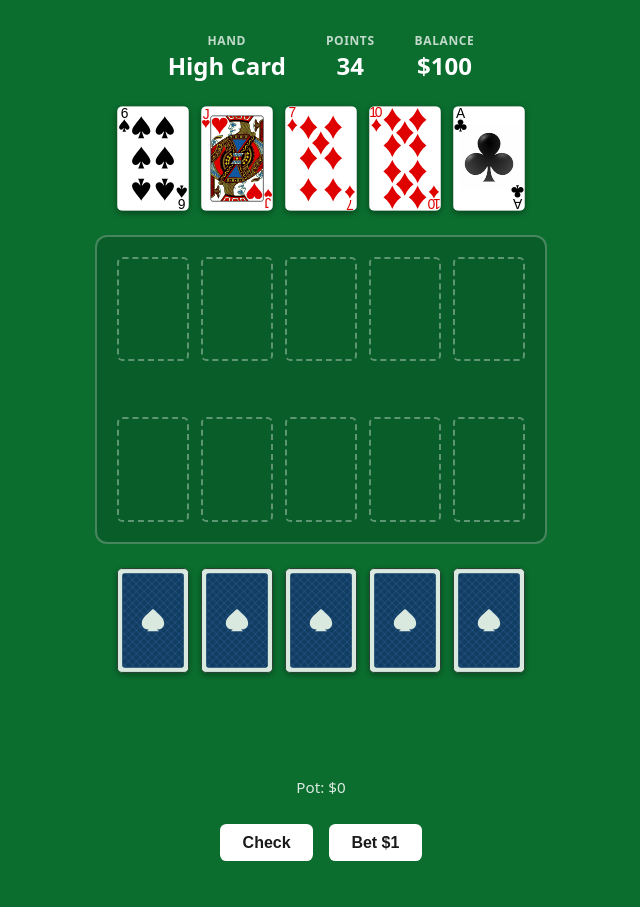
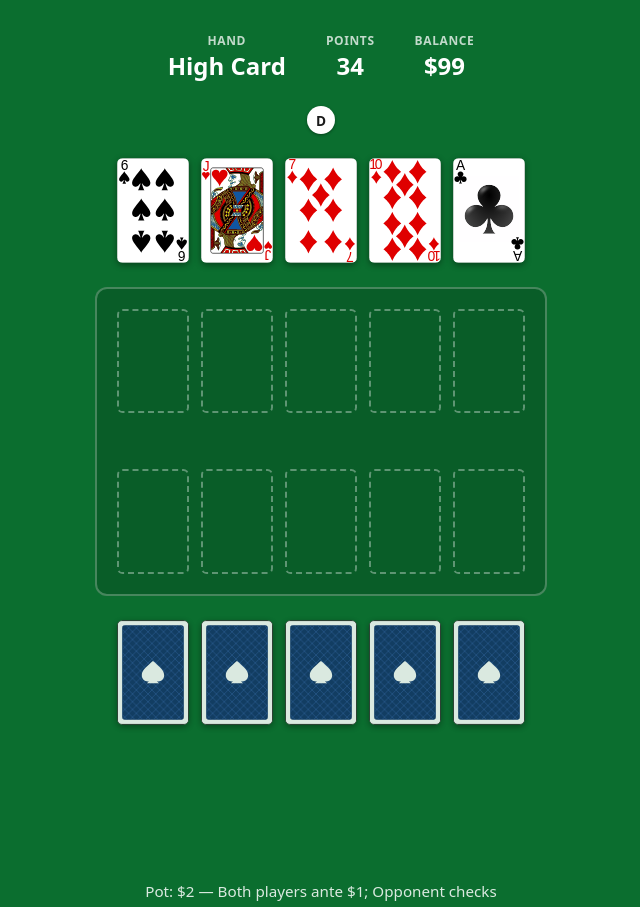
Before and after one commit to bobbyi/scarney, a website built with Vite: page index.html in a window 1280 px wide. Shown: the top 907 px of the page, without its empty margins (319-959 px from the left). Built offline with nearby package versions, Linux system fonts and the light colour scheme.

Commit message:
Add ante and an alternating dealer button
Each hand now antes $1 per player and the player without the button
acts first. Since the opponent still never opens with a bet, its
forced opening check is precomputed and shown before the player's
turn; a small notes list (rather than a single last-action slot)
lets a round's closing response and the next round's opening check
both show correctly when they land in the same click.

Co-Authored-By: Claude Sonnet 5 <noreply@anthropic.com>

```diff
--- a/src/game/betting.ts
+++ b/src/game/betting.ts
@@ -1,9 +1,16 @@
 import type { Winner } from "./showdown";
 
 export const STAKES: readonly number[] = [1, 1, 1, 2, 2, 2];
+export const ANTE = 1;
 
+export type Player = "player" | "opponent";
 export type BettingAction = "check" | "bet";
 export type OpponentAction = "check" | "call";
+
+// The player without the dealer button acts first each round.
+export function opponentActsFirst(buttonHolder: Player): boolean {
+  return buttonHolder === "player";
+}
 
 export interface BettingRoundResult {
   potContribution: number;
--- a/src/main.ts
+++ b/src/main.ts
@@ -11,7 +11,15 @@ import {
 } from "./game/deck";
 import { classifyHand, handPoints } from "./game/scoring";
 import { determineHighWinner, determineLowWinner, type HighResult, type Winner } from "./game/showdown";
-import { resolveBettingRound, settleShowdown, STAKES, type BettingAction, type OpponentAction } from "./game/betting";
+import {
+  ANTE,
+  opponentActsFirst,
+  resolveBettingRound,
+  settleShowdown,
+  STAKES,
+  type BettingAction,
+  type Player,
+} from "./game/betting";
 
 const RANK_FILE_NAMES: Record<Rank, string> = {
   "2": "2",
@@ -47,16 +55,18 @@ function nextDeck(): Card[] {
   return shuffleDeck(createDeck());
 }
 
-let deal: ScarneyDeal = dealScarney(nextDeck());
-let revealedCount = 0;
-let hand: Card[] = deal.hand;
-let opponentHand: Card[] = deal.opponentHand;
-let discardPiles: Card[][] = Array.from({ length: BOARD_SIZE }, () => []);
-let showdownRevealed = false;
+let deal: ScarneyDeal;
+let revealedCount: number;
+let hand: Card[];
+let opponentHand: Card[];
+let discardPiles: Card[][];
+let showdownRevealed: boolean;
+let showdownResult: { high: HighResult; low: Winner } | null;
 let playerBalance = 100;
-let pot = 0;
-let lastOpponentAction: OpponentAction | null = null;
-let showdownResult: { high: HighResult; low: Winner } | null = null;
+let pot: number;
+let potNotes: string[];
+let buttonHolder: Player = "player";
+let opponentFirst: boolean;
 
 function cardImageSrc(card: Card): string {
   return `/cards/${RANK_FILE_NAMES[card.rank]}_of_${card.suit}.svg`;
@@ -130,9 +140,12 @@ function renderControls(): string {
 
 function renderPotStatus(): string {
   if (showdownRevealed) return "";
-  const opponentLine =
-    lastOpponentAction === "check" ? " — Opponent checks" : lastOpponentAction === "call" ? " — Opponent calls" : "";
-  return `Pot: ${formatMoney(pot)}${opponentLine}`;
+  const notes = potNotes.length ? ` — ${potNotes.join("; ")}` : "";
+  return `Pot: ${formatMoney(pot)}${notes}`;
+}
+
+function renderDealerBadge(holder: Player): string {
+  return buttonHolder === holder ? `<span class="dealer-badge">D</span>` : "";
 }
 
 function render() {
@@ -146,6 +159,11 @@ function render() {
   const pointTotalEl = document.querySelector<HTMLDivElement>("#point-total")!;
   const balanceEl = document.querySelector<HTMLDivElement>("#balance")!;
   const resultsEl = document.querySelector<HTMLDivElement>("#results")!;
+  const playerDealerBadgeEl = document.querySelector<HTMLDivElement>("#player-dealer-badge")!;
+  const opponentDealerBadgeEl = document.querySelector<HTMLDivElement>("#opponent-dealer-badge")!;
+
+  playerDealerBadgeEl.innerHTML = renderDealerBadge("player");
+  opponentDealerBadgeEl.innerHTML = renderDealerBadge("opponent");
 
   handEl.innerHTML = hand.map((card) => renderCard(card)).join("");
   opponentHandEl.innerHTML = showdownRevealed
@@ -166,16 +184,27 @@ function render() {
   resultsEl.innerHTML = renderResults();
 }
 
-function dealNewHand() {
+// Deals a fresh hand under the current dealer button assignment: applies the ante and, if
+// the opponent acts first this hand, their forced opening check (they never open with a bet).
+function startHand() {
+  opponentFirst = opponentActsFirst(buttonHolder);
   deal = dealScarney(nextDeck());
   revealedCount = 0;
   hand = deal.hand;
   opponentHand = deal.opponentHand;
   discardPiles = Array.from({ length: BOARD_SIZE }, () => []);
   showdownRevealed = false;
-  pot = 0;
-  lastOpponentAction = null;
   showdownResult = null;
+
+  pot = ANTE * 2;
+  playerBalance -= ANTE;
+  potNotes = ["Both players ante $1"];
+  if (opponentFirst) potNotes.push("Opponent checks");
+}
+
+function dealNewHand() {
+  buttonHolder = buttonHolder === "player" ? "opponent" : "player";
+  startHand();
   render();
 }
 
@@ -183,7 +212,13 @@ function resolveRound(action: BettingAction) {
   const { potContribution, opponentAction } = resolveBettingRound(action, revealedCount);
   playerBalance -= potContribution;
   pot += potContribution * 2;
-  lastOpponentAction = opponentAction;
+
+  potNotes = [];
+  // If the opponent already checked to open this round, only a bet requires a further response
+  // from them (a call); a matching check needs no additional note, it just closes the round.
+  if (!opponentFirst || action === "bet") {
+    potNotes.push(opponentAction === "check" ? "Opponent checks" : "Opponent calls");
+  }
 
   if (revealedCount < BOARD_SIZE) {
     const slotIndex = revealedCount;
@@ -194,6 +229,7 @@ function resolveRound(action: BettingAction) {
     opponentHand = opponentPartition.remaining;
     discardPiles[slotIndex] = [...playerPartition.matching, ...opponentPartition.matching];
     revealedCount++;
+    if (opponentFirst) potNotes.push("Opponent checks");
   } else {
     showdownRevealed = true;
     const revealedBottomCards = deal.boardB;
@@ -222,12 +258,14 @@ app.innerHTML = `
         <div class="stat-value" id="balance"></div>
       </div>
     </div>
+    <div id="player-dealer-badge" class="dealer-row"></div>
     <div id="hand" class="hand"></div>
     <div class="boards">
       <div id="board-a" class="board-row"></div>
       <div id="board-b" class="board-row"></div>
     </div>
     <div id="opponent-hand" class="hand opponent-hand"></div>
+    <div id="opponent-dealer-badge" class="dealer-row"></div>
     <div id="results" class="results"></div>
     <div id="pot-status" class="pot-status"></div>
     <div id="controls" class="controls"></div>
@@ -243,4 +281,5 @@ document.querySelector<HTMLDivElement>("#controls")!.addEventListener("click", (
   }
 });
 
+startHand();
 render();
--- a/src/style.css
+++ b/src/style.css
@@ -93,6 +93,26 @@ body {
   text-align: center;
 }
 
+.dealer-row {
+  display: flex;
+  justify-content: center;
+  min-height: 1.75rem;
+}
+
+.dealer-badge {
+  display: flex;
+  align-items: center;
+  justify-content: center;
+  width: 1.75rem;
+  height: 1.75rem;
+  border-radius: 50%;
+  background: white;
+  color: #1a1a1a;
+  font-weight: 700;
+  font-size: 0.85rem;
+  box-shadow: 0 1px 3px rgba(0, 0, 0, 0.4);
+}
+
 .boards {
   display: flex;
   flex-direction: column;
```
Also changed, not shown: src/game/betting.test.ts (+15 -4 lines), tests/scarney.spec.ts (+42 -15 lines).
